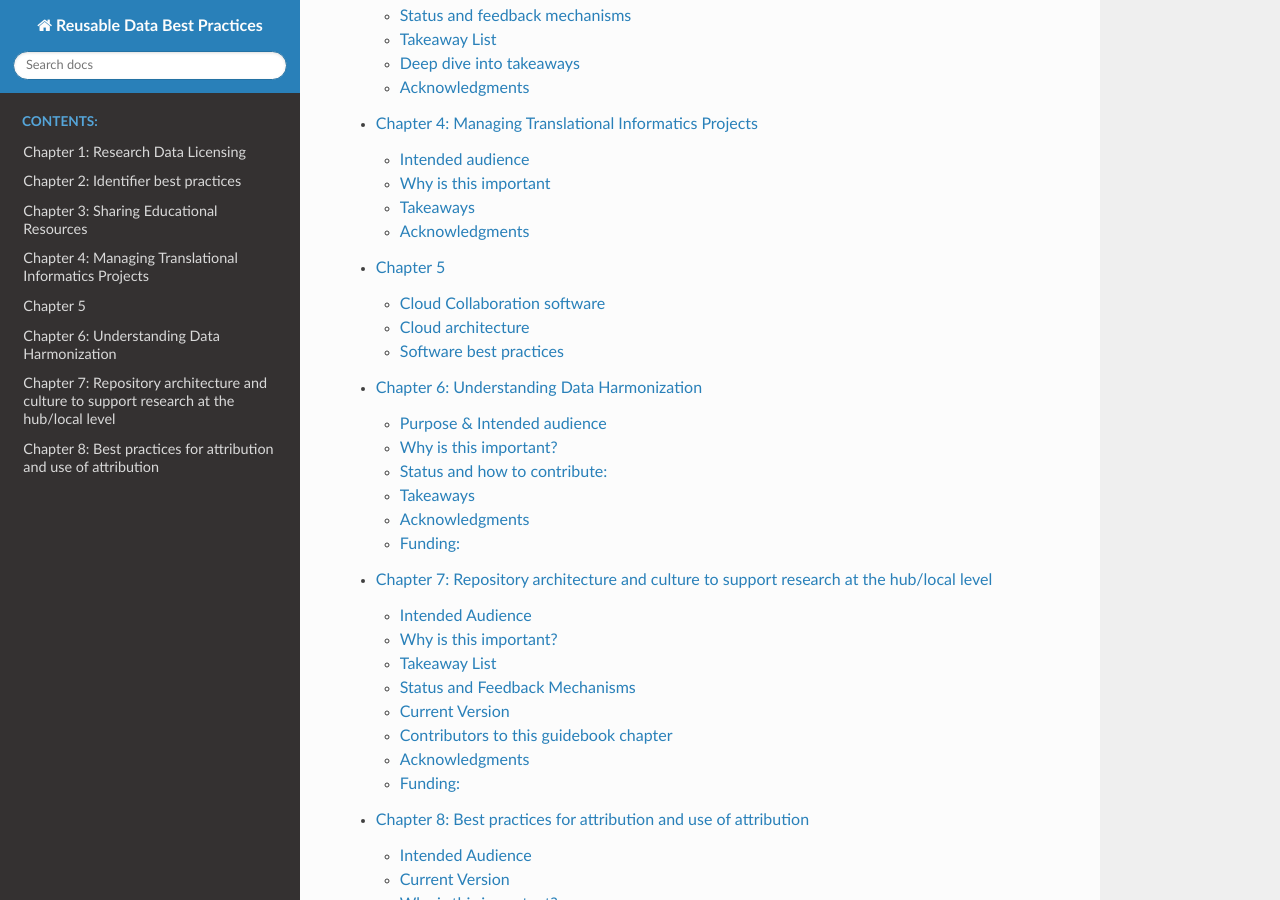
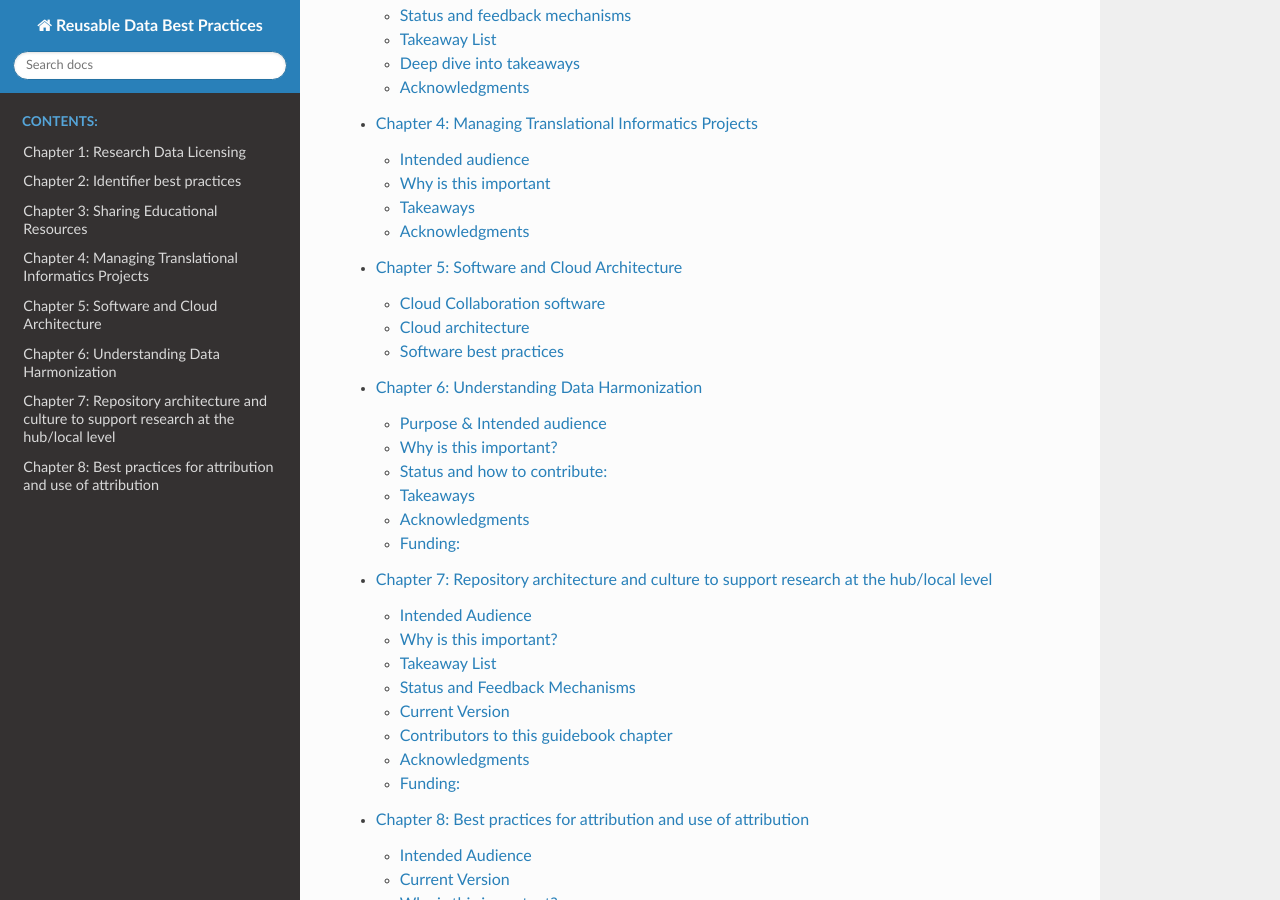
Before and after one commit to data2health/informatics-playbook, a Sphinx documentation site: the page built from docs/index.rst, in a window 1280 px wide and 900 px high, scrolled down 744 px. Built offline with Sphinx 7.4.7 and the Read the Docs theme 2.0.0, drawn with Linux system fonts in a browser that asks for light colours.

Commit message:
Update chapter_5.md

```diff
--- a/docs/chapters/chapter_5.md
+++ b/docs/chapters/chapter_5.md
@@ -1,4 +1,4 @@
-# Chapter 5
+# Chapter 5: Software and Cloud Architecture
 
 **Reusable Data Best Practices Guidebook**
 
```
